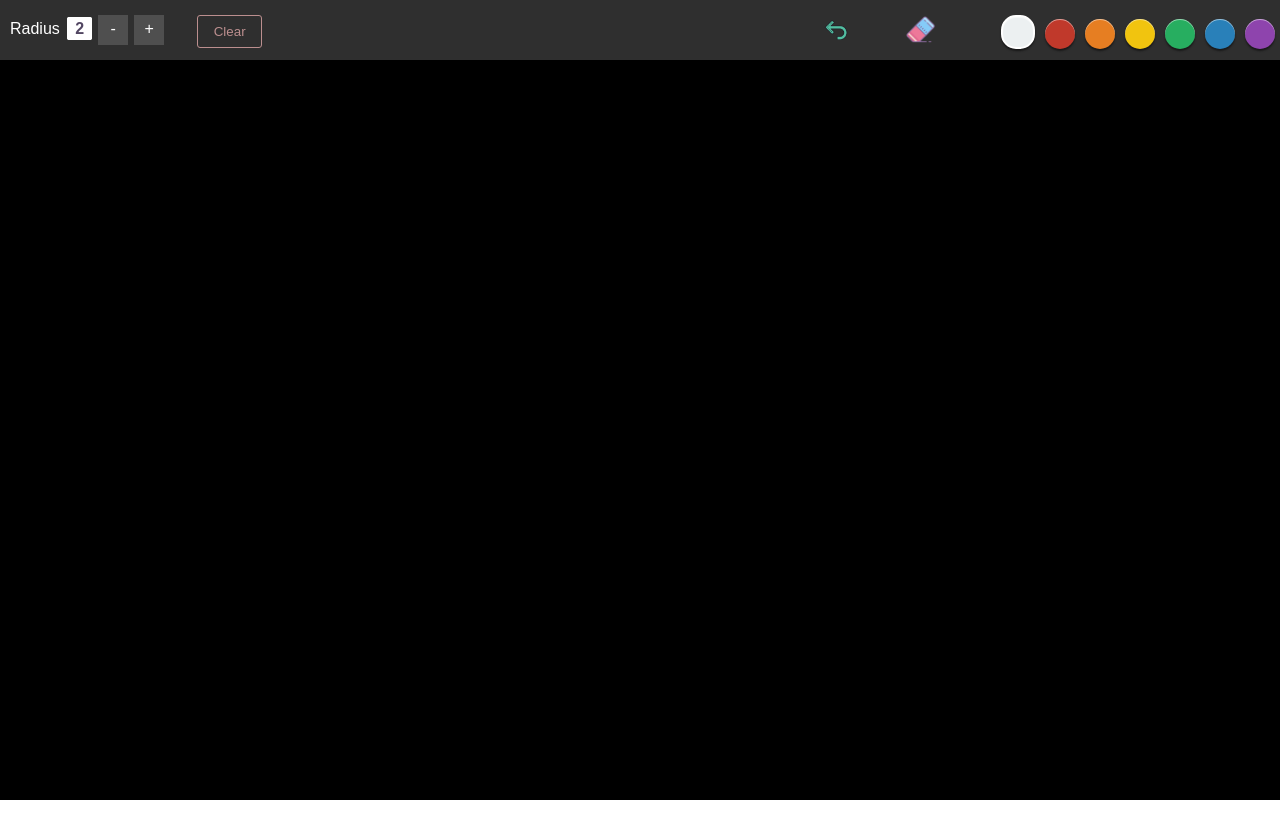
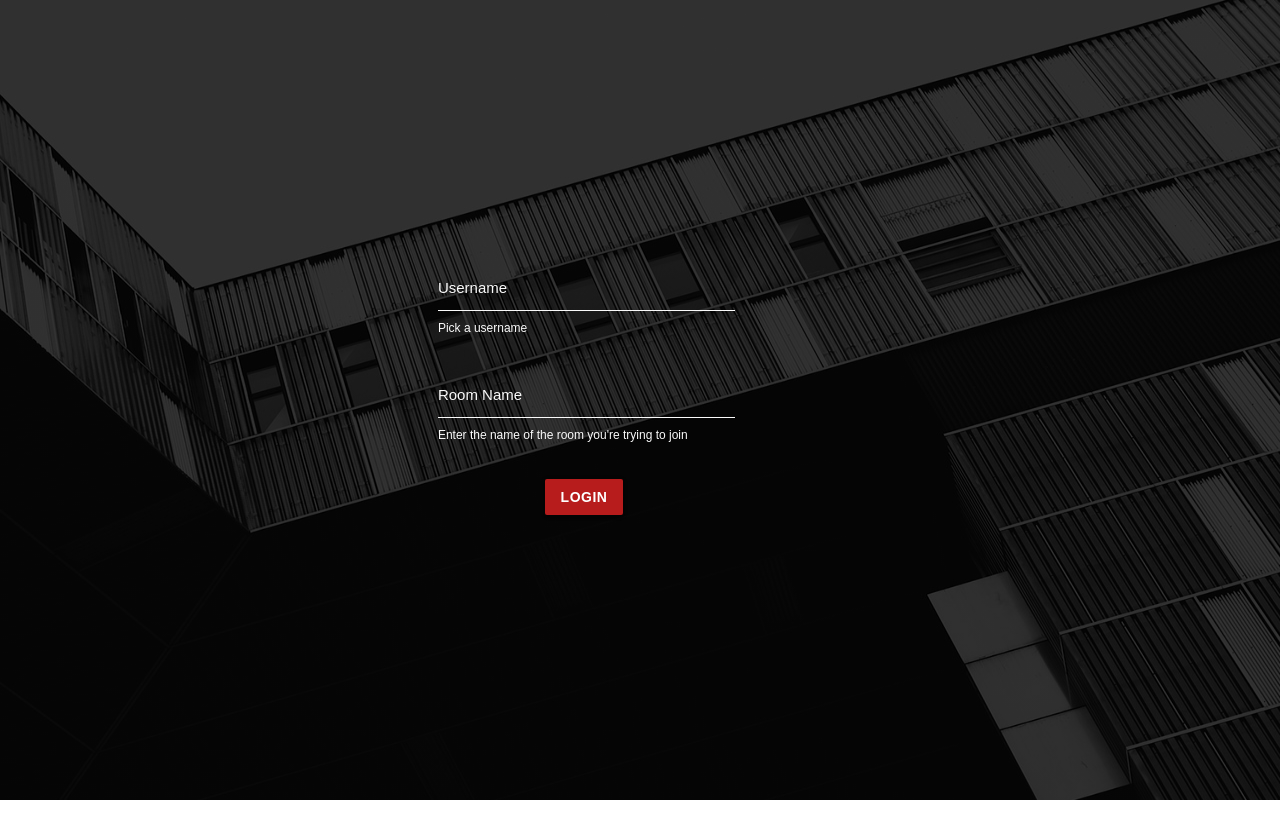
Before and after one commit to sherif927/Realtime-White-Board, an Angular app: page / in a window 1280 px wide. Built offline with nearby package versions, Linux system fonts and the light colour scheme.

Commit message:
added materialize via CDN, created the login/entry screen

```diff
--- a/src/app/app.component.html
+++ b/src/app/app.component.html
@@ -1 +1 @@
-<app-whiteboard-screen></app-whiteboard-screen>
+<app-enter-screen></app-enter-screen>
--- a/src/app/app.module.ts
+++ b/src/app/app.module.ts
@@ -1,5 +1,6 @@
 import { BrowserModule } from '@angular/platform-browser';
 import { NgModule } from '@angular/core';
+import { FormsModule } from '@angular/forms';
 
 import { AppComponent } from './app.component';
 import { EnterScreenComponent } from './components/enter-screen/enter-screen.component';
@@ -12,7 +13,8 @@ import { WhiteboardScreenComponent } from './components/whiteboard-screen/whiteb
     WhiteboardScreenComponent
   ],
   imports: [
-    BrowserModule
+    BrowserModule,
+    FormsModule
   ],
   providers: [],
   bootstrap: [AppComponent]
--- a/src/app/components/enter-screen/enter-screen.component.css
+++ b/src/app/components/enter-screen/enter-screen.component.css
@@ -0,0 +1,6 @@
+.pic-panel{
+  background-image:linear-gradient(rgba(0,0,0,0.8),rgba(0,0,0,0.8)),url('../../../assets//img/bg.jpg');
+  background-position: center;
+  background-repeat: no-repeat;
+  background-size: 100% 100%
+}
--- a/src/app/components/enter-screen/enter-screen.component.html
+++ b/src/app/components/enter-screen/enter-screen.component.html
@@ -1 +1,23 @@
-<p>enter-screen works!</p>
+<div class="row full pic-panel valign-wrapper">
+  <form class="col s12" autocomplete="off">
+    <div class="row">
+      <div class="input-field col s3 offset-s4">
+        <input id="username" type="text" [(ngModel)]="username" [ngModelOptions]="{standalone: true}">
+        <label for="username">Username</label>
+        <span class="helper-text">Pick a username</span>
+      </div>
+    </div>
+    <div class="row">
+      <div class="input-field col s3 offset-s4">
+        <input id="room" type="text" [(ngModel)]="room" [ngModelOptions]="{standalone: true}">
+        <label for="room">Room Name</label>
+        <span class="helper-text">Enter the name of the room you're trying to join</span>
+      </div>
+    </div>
+    <div class="row">
+      <div class="col s4 offset-s5">
+        <a class="waves-effect waves-light red darken-4 btn" (click)="proceed()">Login</a>
+      </div>
+    </div>
+  </form>
+</div>
--- a/src/app/components/enter-screen/enter-screen.component.ts
+++ b/src/app/components/enter-screen/enter-screen.component.ts
@@ -6,10 +6,15 @@ import { Component, OnInit } from '@angular/core';
   styleUrls: ['./enter-screen.component.css']
 })
 export class EnterScreenComponent implements OnInit {
-
+  username: string = "";
+  room: string = "";
   constructor() { }
 
   ngOnInit(): void {
   }
 
+  proceed(): void {
+    console.log(`username is ${this.username}, room is ${this.room}`);
+  }
+
 }
--- a/src/index.html
+++ b/src/index.html
@@ -1,13 +1,20 @@
 <!doctype html>
 <html lang="en">
+
 <head>
   <meta charset="utf-8">
   <title>WhiteboardApp</title>
   <base href="/">
   <meta name="viewport" content="width=device-width, initial-scale=1">
+  <!-- Compiled and minified CSS -->
+  <link rel="stylesheet" href="https://cdnjs.cloudflare.com/ajax/libs/materialize/1.0.0/css/materialize.min.css">
+  <!-- Compiled and minified JavaScript -->
+  <script src="https://cdnjs.cloudflare.com/ajax/libs/materialize/1.0.0/js/materialize.min.js"></script>
   <link rel="icon" type="image/x-icon" href="favicon.ico">
 </head>
+
 <body>
   <app-root></app-root>
 </body>
+
 </html>
--- a/src/styles.css
+++ b/src/styles.css
@@ -4,6 +4,10 @@ body{
   padding: 0px;
   box-sizing: border-box;
   font-family: sans-serif;
+}
+
+.full{
+  height: 100vh;
 }
 
 body::-webkit-scrollbar {
@@ -18,3 +22,28 @@ body::-webkit-scrollbar-thumb {
   background-color: darkgrey;
   outline: 1px solid slategrey;
 }
+
+input{
+  color: white !important;
+  border-bottom:  1px solid #fafafa !important;
+}
+
+.input-field {
+  margin-top: 0rem !important;
+}
+
+.input-field .helper-text {
+  color:#fafafa;
+}
+
+.btn{
+  font-weight: 600;
+}
+
+.input-field>label{
+      color: #fafafa;
+}
+
+.w-30{
+  width: 30%;
+}
```
Also changed, not shown: src/assets/img/bg.jpg (added), src/assets/img/pen.png (added).
